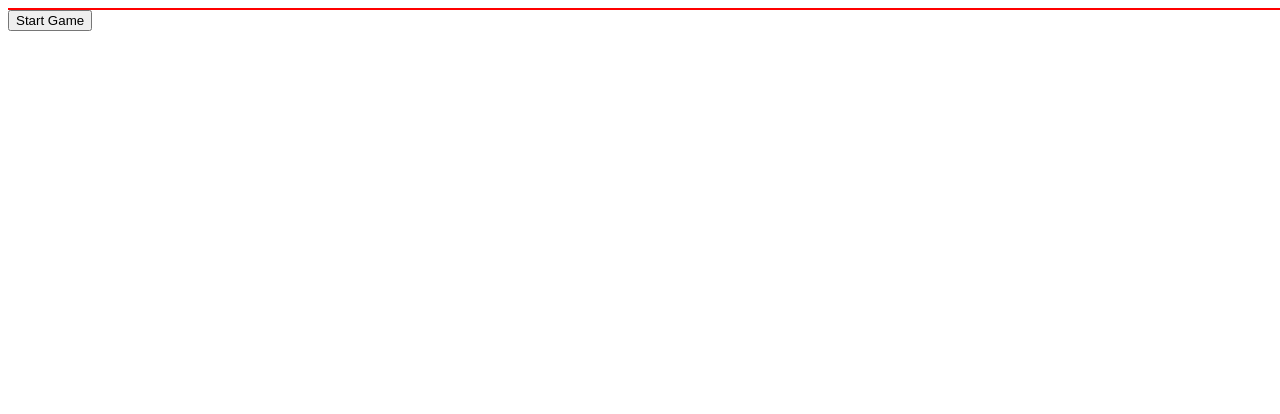
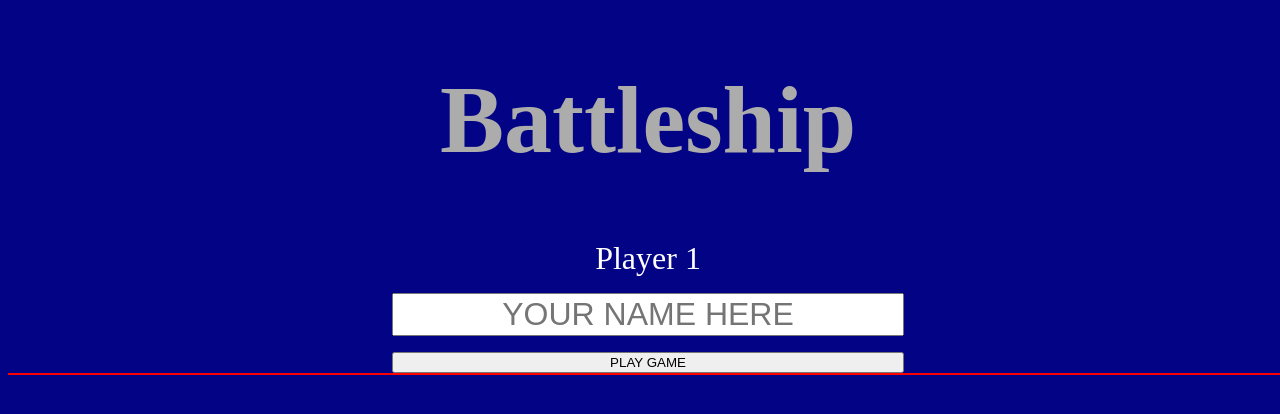
Before and after one commit to gurojohnson-design/battleship, a website built with webpack: page src/template.html in a window 1280 px wide. Shown: the top 414 px of the page. Built offline with nearby package versions, Linux system fonts and the light colour scheme.

Commit message:
Feat: Create landing page add name input and tie it to game startGame()

```diff
--- a/src/display/display.js
+++ b/src/display/display.js
@@ -58,6 +58,7 @@ export function displayCpuBoard(cpu, player) {
         // check for gameover
         if (cpu.gameboard.allSunk()) {
           alert("Game Over! Player Wins!");
+          gameDisplay.style.display = 'none';
           return;
         }
 
@@ -73,6 +74,7 @@ export function displayCpuBoard(cpu, player) {
         // check for gameover
         if (player.gameboard.allSunk()) {
           alert("Game Over! The CPU wins!");
+          gameDisplay.style.display = 'none';
           return;
         }
       });
--- a/src/display/styles.css
+++ b/src/display/styles.css
@@ -1,5 +1,33 @@
 body {
     box-sizing: border-box;
+    background-color: rgb(3, 3, 133);
+    width: 100%;
+}
+
+.title {
+    justify-self: center;
+    font-size: 3em;
+    color: rgb(172, 172, 172);
+}
+
+.input, #name, #submitBtn {
+    color: white;
+    text-align: center;
+    font-size: 2rem;
+}
+
+#name {
+    color: black;
+}
+
+#form {
+    display: grid;
+    grid-template-columns: 1fr;
+    width: 40%;
+    justify-content: center;
+    gap: 1rem;
+    justify-self: center;
+
 }
 
 .cell, .cpuCell {
@@ -10,6 +38,7 @@ body {
 }
 
 #gameDisplay {
+    display: none;
     width: 100%;
     border: 1px solid red;
     display: grid;
--- a/src/index.js
+++ b/src/index.js
@@ -4,32 +4,36 @@ import { gameDisplay, displayPlayerBoard, displayCpuBoard } from "./display/disp
 
 // create players-- place ships-- display boards
 // start button to kick off function
-const startBtn = document.createElement("button");
-startBtn.id = "startBtn";
-startBtn.textContent = 'Start Game'
-document.body.append(startBtn);
+const startBtn = document.getElementById("startBtn");
 
-startBtn.addEventListener("click", startGame);
+startBtn.addEventListener("click", (event) => {
+  event.preventDefault();
+  document.getElementById('formContainer').style.display = 'none';
+  const user = document.getElementById('name').value;
+  startGame(user)
+});
 
-function startGame() {
+function startGame(name) {
   // make players
-  const user = new player("user", "player");
+  const user = new player(`${name}`, "player");
   const cpu = new player("cpu", "cpu");
 
+  // show gameDisplay
+  gameDisplay.style.display = 'grid';
   // display boards first for visual ship placement
   displayPlayerBoard(user);
   displayCpuBoard(cpu, user);
 
   // place ships
   // ship name, start index, direction 'lat' 'vert'
-  user.gameboard.placeShip("aircraft", 1, "lat");
+  user.gameboard.placeShip("aircraft", 0, "lat");
   user.gameboard.placeShip("battleship", 10, "lat");
   user.gameboard.placeShip("cruiser", 20, "lat");
   user.gameboard.placeShip("sub", 30, "lat");
   user.gameboard.placeShip("destroyer", 40, "lat");
 
   // place cpu ships
-  cpu.gameboard.placeShip("aircraft", 1, "lat");
+  cpu.gameboard.placeShip("aircraft", 0, "lat");
   cpu.gameboard.placeShip("battleship", 10, "lat");
   cpu.gameboard.placeShip("cruiser", 20, "lat");
   cpu.gameboard.placeShip("sub", 30, "lat");
--- a/src/template.html
+++ b/src/template.html
@@ -6,6 +6,20 @@
     <title>Battleship</title>
   </head>
   <body>
+    <div class="title">
+      <h1>Battleship</h1>
+    </div>
+
+    <div class="form" id="formContainer">
+      <form id='form' action="" method="post">
+        <label class="input" for="name">Player 1</label>
+        <input type="text" name="name" id="name" placeholder="YOUR NAME HERE">
+        <button type="submit" id="startBtn">PLAY GAME</button>
+      </form>
+    </div>
+
+
+
 
 
 
```
Also changed, not shown: README.md.
